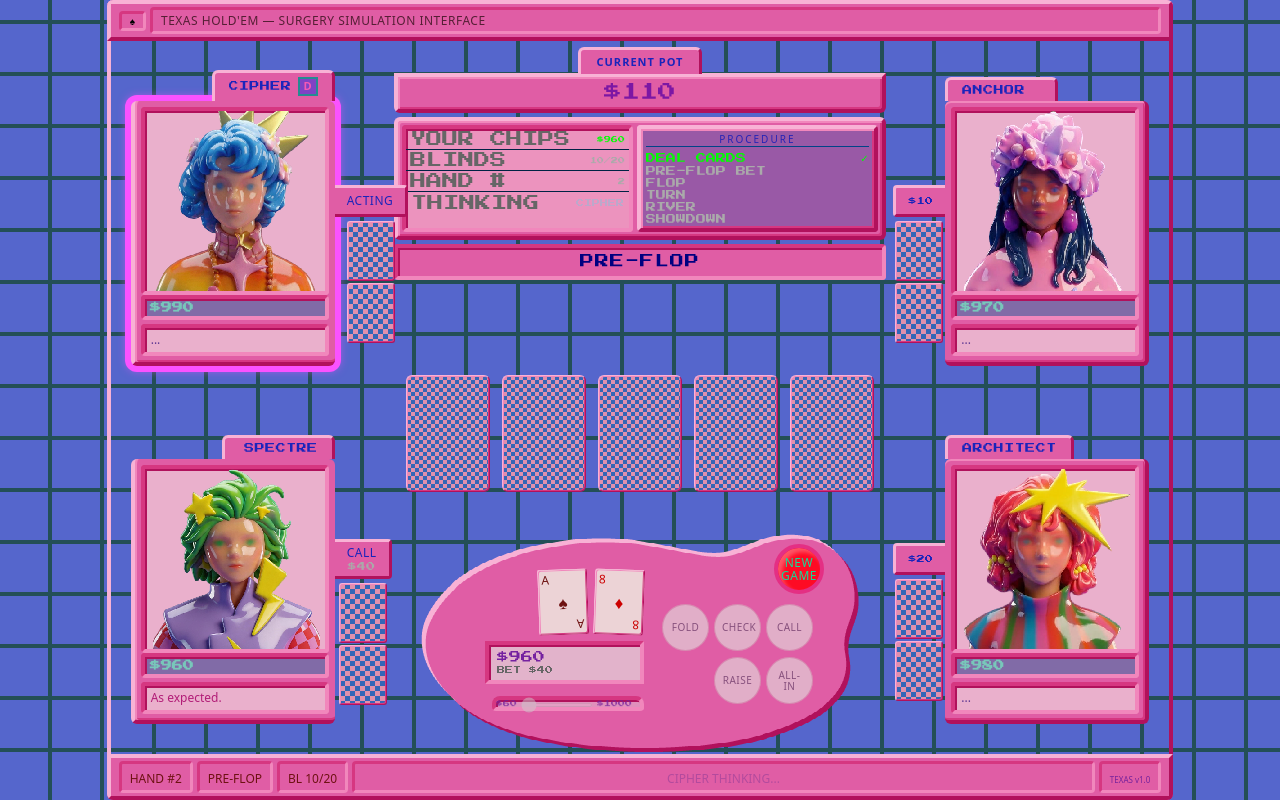
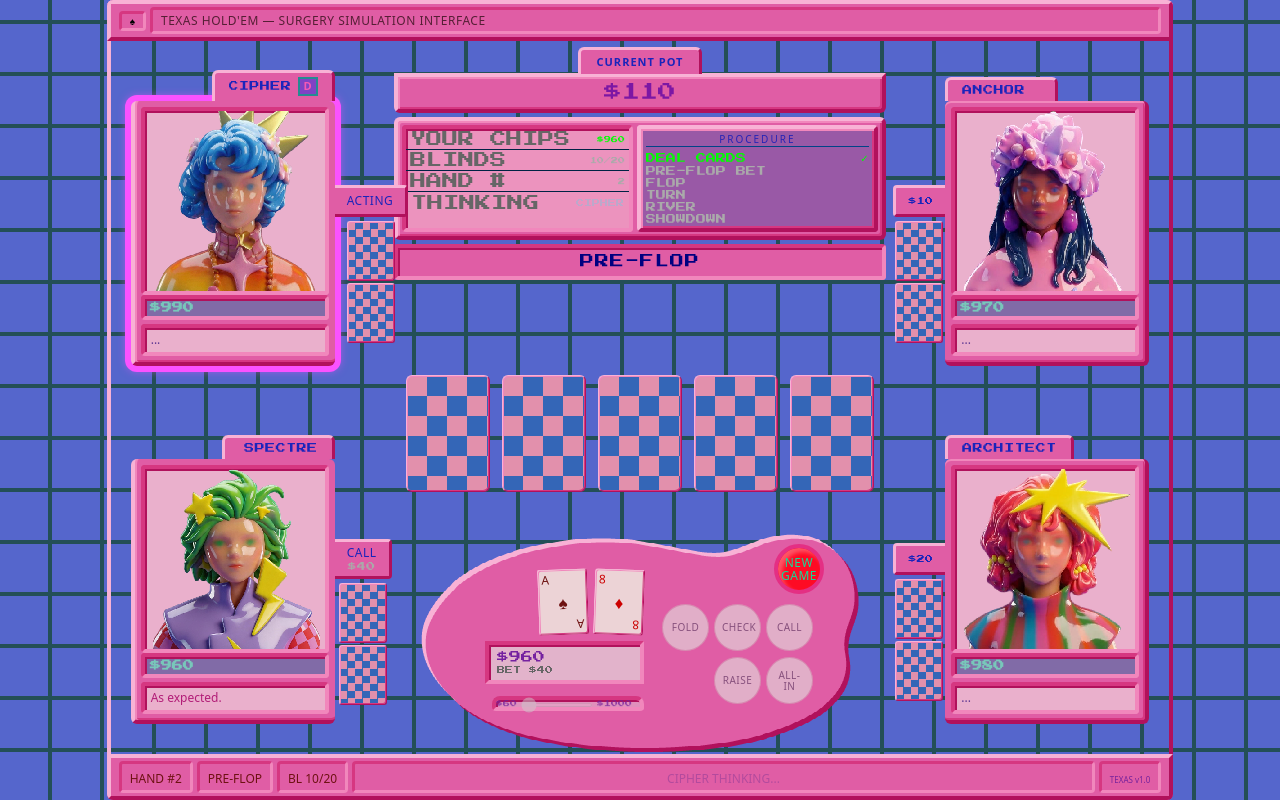
Before and after one commit to yuqing-boop/texas, a React (Vite) app: page / in a window 1280 px wide. Built offline with nearby package versions, Linux system fonts and the light colour scheme; a web font is replaced by a local one.

Commit message:
minor style changes

```diff
--- a/src/styles/retro.css
+++ b/src/styles/retro.css
@@ -937,7 +937,7 @@ body {
   font-size: clamp(9px, 5.1cqi, 34px);
 }
 .community-board-cards .playing-card.board.face-down {
-  background-size: clamp(8px, 1.4cqi, 20px) clamp(8px, 1.4cqi, 20px);
+  background-size: clamp(3px) clamp(3px);
 }
 
 .playing-card.face-down {
@@ -946,7 +946,7 @@ body {
     var(--card-back-a) 0% 25%,
     var(--card-back-b) 0% 50%
   );
-  background-size: 10px 10px;
+  background-size: 15px 15px;
   border-color: var(--win-white) var(--win-darker) var(--win-darker) var(--win-white);
 }
 
```
